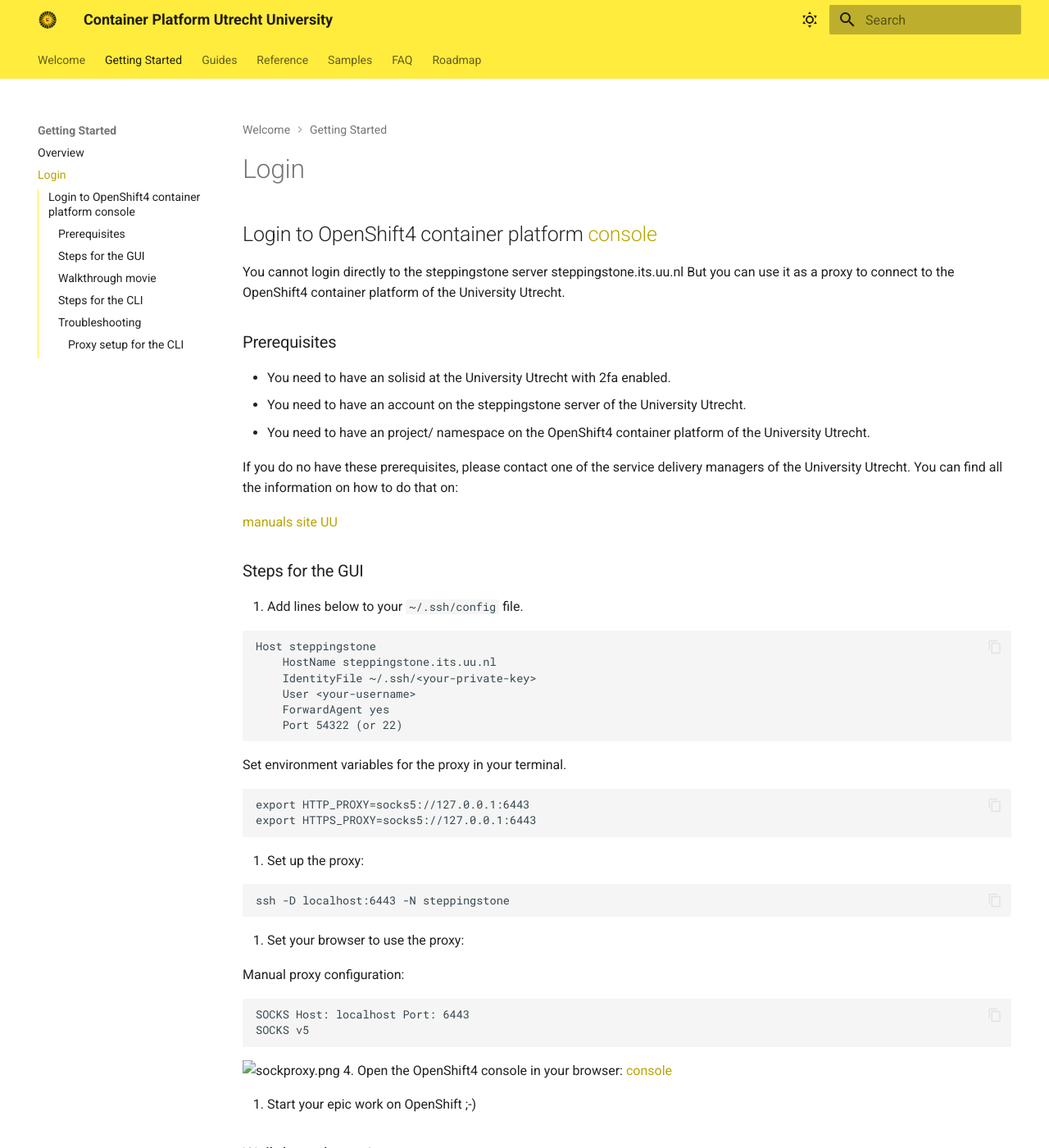
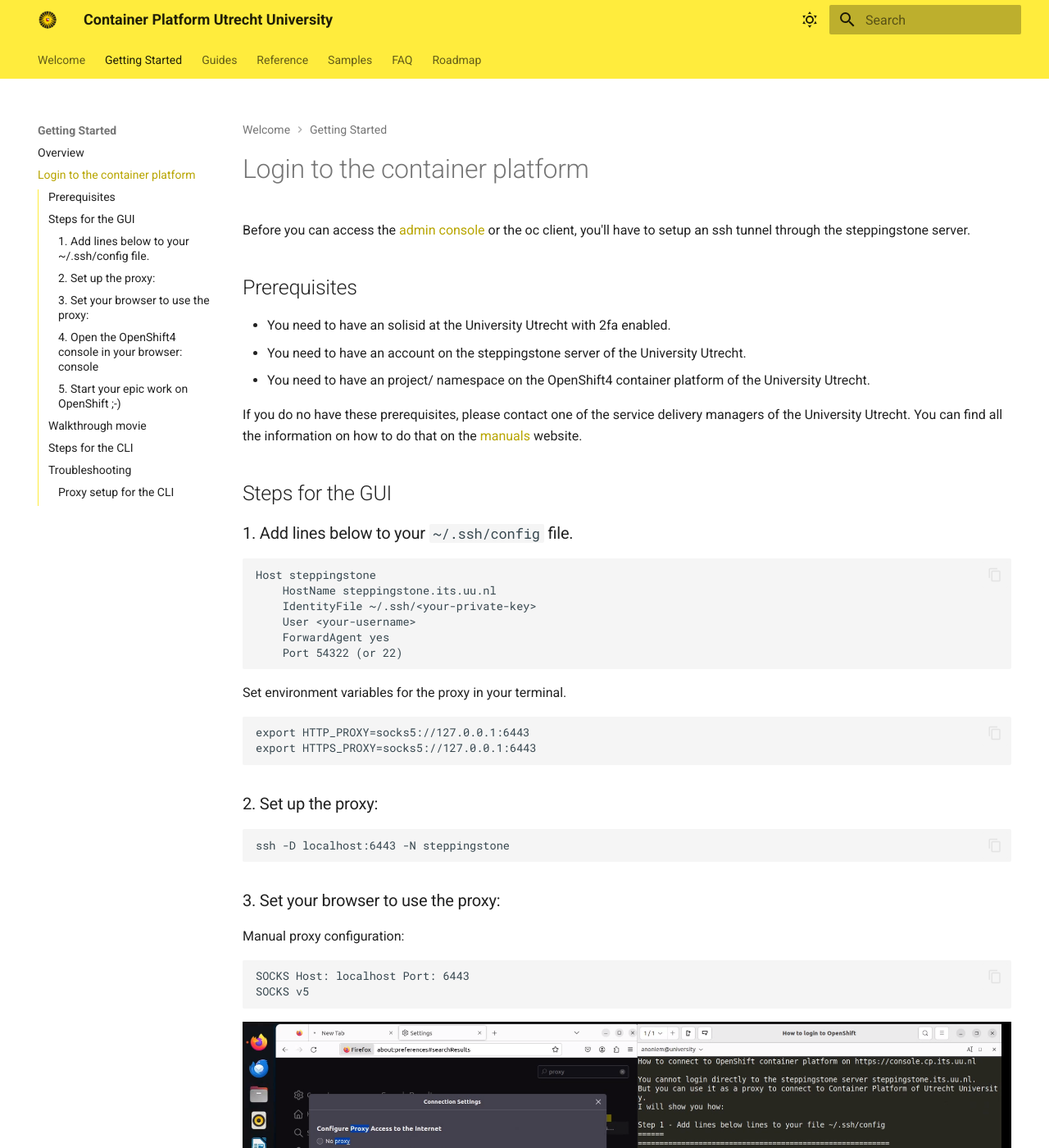
Before and after one commit to UtrechtUniversity/containerplatform-docs, an MkDocs documentation site: the page built from docs/content/basics/login.md, in a window 1280 px wide and 1400 px high. Shown: the whole window at 82% size. Built offline with MkDocs 1.6.1 and Material for MkDocs 9.7.7, drawn with Linux system fonts in a browser that asks for light colours; some of the changed text lies outside the part shown.

Commit message:
Editing content

````diff
--- a/docs/content/basics/login.md
+++ b/docs/content/basics/login.md
@@ -1,20 +1,15 @@
-## Login to OpenShift4 container platform [console](https://console.cp.its.uu.nl)
+Before you can access the <a href="https://console.cp.its.uu.nl" target="_blank">admin console</a> or the oc client, you'll have to setup an ssh tunnel through the steppingstone server.
 
-You cannot login directly to the steppingstone server steppingstone.its.uu.nl
-But you can use it as a proxy to connect to the OpenShift4 container platform of the University Utrecht.
-
-### Prerequisites
+## Prerequisites
 - You need to have an solisid at the University Utrecht with 2fa enabled.
 - You need to have an account on the steppingstone server of the University Utrecht.
 - You need to have an project/ namespace on the OpenShift4 container platform of the University Utrecht.
 
 If you do no have these prerequisites, please contact one of the service delivery managers of the University Utrecht.
-You can find all the information on how to do that on:
+You can find all the information on how to do that on the <a href="https://manuals.uu.nl" target="_blank">manuals</a> website.
 
-[manuals site UU](https://manuals.uu.nl/)
-
-### Steps for the GUI
-1. Add lines below to your `~/.ssh/config` file.
+## Steps for the GUI
+### 1. Add lines below to your `~/.ssh/config` file.
 
 ```bash
 Host steppingstone
@@ -24,18 +19,19 @@
     ForwardAgent yes
     Port 54322 (or 22)
 ```
+
 Set environment variables for the proxy in your terminal.
 ```bash
 export HTTP_PROXY=socks5://127.0.0.1:6443
 export HTTPS_PROXY=socks5://127.0.0.1:6443
 ```
 
-2. Set up the proxy:
+### 2. Set up the proxy:
 ```bash
 ssh -D localhost:6443 -N steppingstone
 ```
 
-3. Set your browser to use the proxy:
+### 3. Set your browser to use the proxy:
 
 Manual proxy configuration:
 ```bash
@@ -43,23 +39,22 @@
 SOCKS v5
 ```
 
+![sockproxy.png](../../images/sockproxy.png)
+### 4. Open the OpenShift4 console in your browser: <a href="https://console.cp.its.uu.nl" target="_blank">console</a>
 
-![sockproxy.png](./images/sockproxy.png)
-4. Open the OpenShift4 console in your browser: [console](https://console.cp.its.uu.nl)
+### 5. Start your epic work on OpenShift ;-)
 
-5. Start your epic work on OpenShift ;-)
-
-### Walkthrough movie
+## Walkthrough movie
 <iframe src="https://player.vimeo.com/video/932020706?badge=0&amp;autopause=0&amp;player_id=0&amp;app_id=58479" width="480" height="270" frameBorder="1" class="giphy-embed" ; allow="autoplay; fullscreen; picture-in-picture; clipboard-write"  title="oc_toegang2fa"></iframe>
 
-### Steps for the CLI
+## Steps for the CLI
 Get your login command from the OpenShift4 console and execute it in your terminal.
 Click on your username in the right top corner and select `Copy Login Command`.
 ```bash
 oc login --token=<your-token> --server=https://localhost:6443
 ```
 
-### Troubleshooting
+## Troubleshooting
 If you have trouble connecting to the OpenShift4 api, you can try the following:
 - Check if the proxy is set correctly.
 - Check if the proxy is running.
@@ -67,11 +62,13 @@
 - Check if there are no conflicting settings in your `~/.ssh/config` file.
 
 If you have trouble reaching the api trough the cli, you can also setup your connection like so:
-#### Proxy setup for the CLI
-Make sure to set the correct port e
+
+### Proxy setup for the CLI
+Make sure to set the correct port:
 ```bash
 ssh -i ~/.ssh/<your-private-key> 6443:console.cp.its.uu.nl:6443 -D 3333 <your-username>@steppingstone.its.uu.nl
 ```
+
 Use the oc login like so:
 ```bash
 oc login --token=<your-token> --server=https://localhost:6443
--- a/mkdocs.yml
+++ b/mkdocs.yml
@@ -53,7 +53,7 @@
   - Welcome: index.md
   - Getting Started:
     - Overview: content/basics/get-started.md
-    - Login: content/basics/login.md
+    - Login to the container platform: content/basics/login.md
   - Guides:
     - Overview: content/guides/guides.md
     - Create project: content/guides/create-project.md
````
Also changed, not shown: docs/content/basics/get-started.md (+2 -1 lines).
